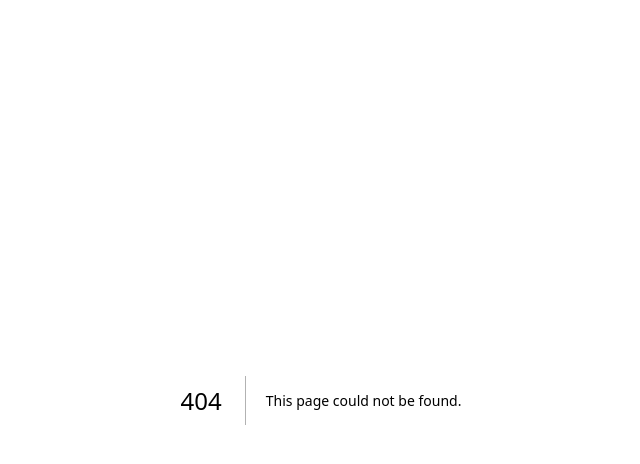
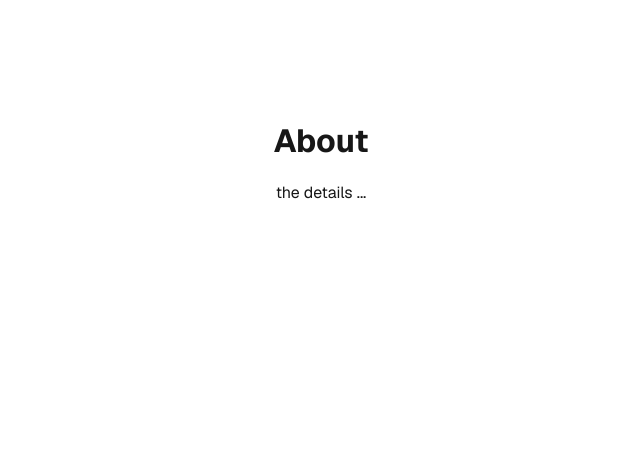
Before and after one commit to Krieger-m/nextjs-project, a Next.js app: page /about in a window 1280 px wide. Before the commit this address had no page. Shown: the top 464 px of the page, without its empty margins (319-959 px from the left). Built offline with nearby package versions, Linux system fonts and the light colour scheme.

Commit message:
added about page

```diff
--- /dev/null
+++ b/src/app/about/page.tsx
@@ -0,0 +1,25 @@
+import Image from "next/image";
+import styles from "../page.module.css";
+
+export default function Home() {
+  console.log("executing...");
+
+  return (
+    <div className={styles.page}>
+      <main className={styles.main}>
+        <div
+          style={{
+            display: "flex",
+            flexDirection: "column",
+            justifyContent: "center",
+            alignItems: "center",
+          }}
+        >
+          <h1>About</h1>
+          <br />
+          <p>the details ...</p>
+        </div>
+      </main>
+    </div>
+  );
+}
--- a/src/app/page.module.css
+++ b/src/app/page.module.css
@@ -23,7 +23,7 @@
   width: 100%;
   max-width: 800px;
   flex-direction: column;
-  align-items: flex-start;
+  align-items: center;
   justify-content: space-between;
   background-color: var(--foreground);
   padding: 120px 60px;
```
Also changed, not shown: src/app/_components/Header.tsx (added, +8 -0 lines), src/app/page.tsx (+6 -4 lines).
